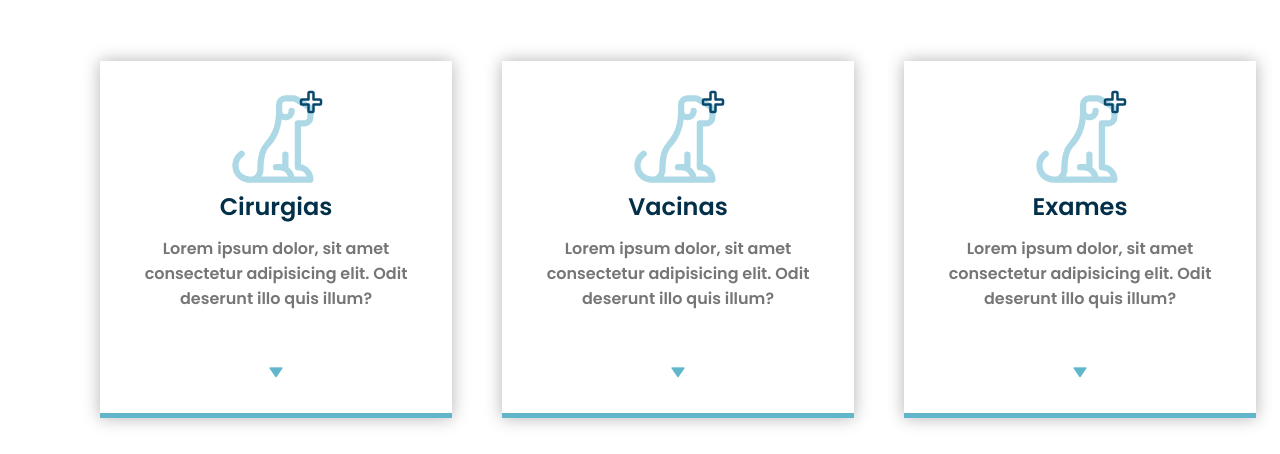
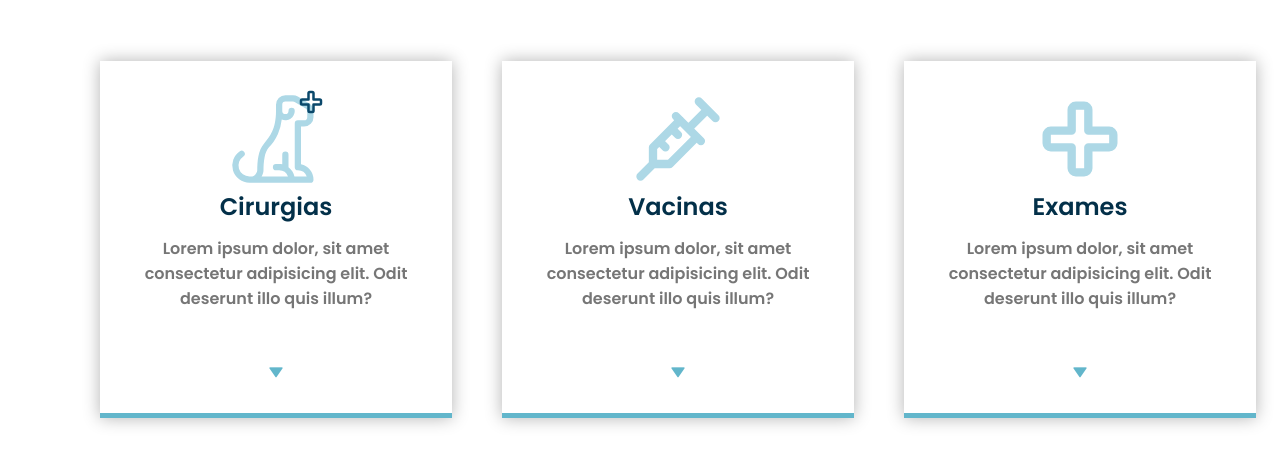
Before and after one commit to julianojnc/ProjClinicaTeste, a React app: page /servicos in a window 1280 px wide. Shown: the part 346-800 px from the top of the page. Built offline with nearby package versions, Linux system fonts and the light colour scheme.

Commit message:
Icons Pagina Servicos, criado três novos componentes, concertado o alerta no footer

```diff
--- a/src/componentes/Card/Card.css
+++ b/src/componentes/Card/Card.css
@@ -34,22 +34,6 @@
     transition: all 0.5s ease;
   }
 
-  .infocardsicon {
-    display: flex;
-    flex-direction: column;
-    justify-items: center;
-    position: relative;
-    width: 100px;
-    height: 100px;
-    margin: auto;
-  }
-
-  #plus {
-    position: absolute;
-    top: -60px;
-    left: 70px;
-  }
-
   /* Title Card */
   .infocardstitle {
     font-size: 24px;
@@ -82,8 +66,7 @@
     transition: all 0.5s ease;
   }
 
-  #btn:hover,
-  .infocardsicon:hover {
+  #btn:hover {
     transition: all 0.5s ease;
     transform: scale(1.2);
   }
--- a/src/componentes/Card/index.js
+++ b/src/componentes/Card/index.js
@@ -1,5 +1,4 @@
 import React, { useState } from 'react';
-import CardIcon from 'componentes/CardIcon';
 import CardInfo from 'componentes/CardInfo';
 import SubCard from 'componentes/SubCard';
 import "./Card.css";
@@ -15,24 +14,24 @@ const Card = (props) => {
     setMostrarSubcard(!mostrarSubcard);
   };
 
-    return(
+  return (
     <li>
       <section className="card">
         <section className="cardbox">
           <ul className="infocards">
-                <CardIcon Onclick={toggleSubcard}/>
-                <CardInfo titulo={tituloCard} descricao={descricaoCard}/>
-                <li  onClick={toggleSubcard} className="buttoncard" id="btn" value="cirurgia">
+            {props.cardicon}
+            <CardInfo titulo={tituloCard} descricao={descricaoCard} />
+            <li onClick={toggleSubcard} className="buttoncard" id="btn" value="cirurgia">
               <i
                 id="iconbuttoncard"
-                    className="bx bxs-down-arrow"
-                  ></i>
+                className="bx bxs-down-arrow">
+              </i>
             </li>
           </ul>
         </section>
 
         {mostrarSubcard && (
-            <SubCard itens={itensSubCard}/>
+          <SubCard itens={itensSubCard} />
         )}
       </section>
     </li>
--- a/src/componentes/CardIcon/index.js
+++ /dev/null
@@ -1,41 +0,0 @@
-const CardIcon = (props) => {
-    return (
-
-            <li className="infocardsicon">
-                <i id="dog" onClick={props.Onclick} className="icon">
-                    <svg
-                        xmlns="http://www.w3.org/2000/svg"
-                        width="100"
-                        height="100"
-                        viewBox="0 0 16 16"
-                    >
-                        <path
-                            fill="lightblue"
-                            d="M9.5 2a.5.5 0 0 0-.5.5v1a.5.5 0 0 0 1 0a.5.5 0 0 1 1 0a1.5 1.5 0 0 1-2.08 1.384a8.055 8.055 0 0 1-.609 2.297C7.9 8.12 7.36 8.79 6.873 9.333c-.348.389-.573.947-.706 1.611C6.034 11.604 6 12.325 6 13c0 .303-.11.669-.31 1h4.225A1.505 1.505 0 0 0 8.5 13H8a.5.5 0 0 1 0-1h.5c.171 0 .338.017.5.05V10.5a.5.5 0 0 1 1 0v2c.48.36.826.89.95 1.5h1.965a1.5 1.5 0 0 0-1.415-1a.5.5 0 0 1-.5-.5v-7a.5.5 0 0 1 .5-.5h1a.5.5 0 0 0 .5-.5v-.934a.5.5 0 0 0-.243-.429L10.98 2.071A.5.5 0 0 0 10.723 2H9.5ZM4 14c.314 0 .556-.152.735-.375c.19-.239.265-.507.265-.625c0-.7.035-1.497.186-2.253c.151-.75.427-1.505.941-2.08c.457-.51.918-1.09 1.27-1.889C7.746 5.981 8 4.938 8 3.5v-1A1.5 1.5 0 0 1 9.5 1h1.223a1.5 1.5 0 0 1 .772.214l1.777 1.066A1.5 1.5 0 0 1 14 3.566V4.5A1.5 1.5 0 0 1 12.5 6H12v6.05a2.5 2.5 0 0 1 2 2.45a.5.5 0 0 1-.5.5H3.75a2.75 2.75 0 0 1-1.528-5.037a.5.5 0 1 1 .556.831A1.75 1.75 0 0 0 3.75 14H4Z"
-                        />
-                    </svg>
-                </i>
-                <i id="plus" className="icon">
-                    <svg
-                        xmlns="http://www.w3.org/2000/svg"
-                        width="30"
-                        height="30"
-                        viewBox="0 0 24 24"
-                    >
-                        <g fill="none" fillRule="evenodd">
-                            <path
-                                d="M24 0v24H0V0h24ZM12.594 23.258l-.012.002l-.071.035l-.02.004l-.014-.004l-.071-.036c-.01-.003-.019 0-.024.006l-.004.01l-.017.428l.005.02l.01.013l.104.074l.015.004l.012-.004l.104-.074l.012-.016l.004-.017l-.017-.427c-.002-.01-.009-.017-.016-.018Zm.264-.113l-.014.002l-.184.093l-.01.01l-.003.011l.018.43l.005.012l.008.008l.201.092c.012.004.023 0 .029-.008l.004-.014l-.034-.614c-.003-.012-.01-.02-.02-.022Zm-.715.002a.023.023 0 0 0-.027.006l-.006.014l-.034.614c0 .012.007.02.017.024l.015-.002l.201-.093l.01-.008l.003-.011l.018-.43l-.003-.012l-.01-.01l-.184-.092Z"
-                            />
-                            <path
-                                fill="#0a486b"
-                                d="M9 5a2 2 0 0 1 2-2h2a2 2 0 0 1 2 2v4h4a2 2 0 0 1 2 2v2a2 2 0 0 1-2 2h-4v4a2 2 0 0 1-2 2h-2a2 2 0 0 1-2-2v-4H5a2 2 0 0 1-2-2v-2a2 2 0 0 1 2-2h4V5Zm4 0h-2v5a1 1 0 0 1-1 1H5v2h5a1 1 0 0 1 1 1v5h2v-5a1 1 0 0 1 1-1h5v-2h-5a1 1 0 0 1-1-1V5Z"
-                            />
-                        </g>
-                    </svg>
-                </i>
-            </li>
-
-    )
-}
-
-export default CardIcon;
--- a/src/componentes/Footer/index.js
+++ b/src/componentes/Footer/index.js
@@ -58,9 +58,9 @@ const Footer = () => {
                     className="map"
                     src={urlIframe}
                     style={{ border: "0" }}
-                    allowfullscreen=""
+                    allowFullScreen=""
                     loading="lazy"
-                    referrerpolicy="no-referrer-when-downgrade">
+                    referrerPolicy="no-referrer-when-downgrade">
                 </iframe>
 
             </section>
--- a/src/componentes/Headear/Header.css
+++ b/src/componentes/Headear/Header.css
@@ -1,8 +1,3 @@
-* {
-  margin: 0;
-  padding: 0;
-}
-
 /* NavBar */
 header {
   position: fixed;
--- /dev/null
+++ b/src/componentes/IconCirurgia/IconCirurgia.css
@@ -0,0 +1,20 @@
+.infocardsicon {
+    display: flex;
+    flex-direction: column;
+    justify-items: center;
+    position: relative;
+    width: 100px;
+    height: 100px;
+    margin: auto;
+  }
+
+  #plus {
+    position: absolute;
+    top: -60px;
+    left: 70px;
+  }
+
+  .infocardsicon:hover {
+    transition: all 0.5s ease;
+    transform: scale(1.2);
+  }
--- /dev/null
+++ b/src/componentes/IconCirurgia/index.js
@@ -0,0 +1,43 @@
+import './IconCirurgia.css'
+
+const IconCirurgia = () => {
+    return (
+
+            <li className="infocardsicon">
+                <i id="dog" className="icon">
+                    <svg
+                        xmlns="http://www.w3.org/2000/svg"
+                        width="100"
+                        height="100"
+                        viewBox="0 0 16 16"
+                    >
+                        <path
+                            fill="lightblue"
+                            d="M9.5 2a.5.5 0 0 0-.5.5v1a.5.5 0 0 0 1 0a.5.5 0 0 1 1 0a1.5 1.5 0 0 1-2.08 1.384a8.055 8.055 0 0 1-.609 2.297C7.9 8.12 7.36 8.79 6.873 9.333c-.348.389-.573.947-.706 1.611C6.034 11.604 6 12.325 6 13c0 .303-.11.669-.31 1h4.225A1.505 1.505 0 0 0 8.5 13H8a.5.5 0 0 1 0-1h.5c.171 0 .338.017.5.05V10.5a.5.5 0 0 1 1 0v2c.48.36.826.89.95 1.5h1.965a1.5 1.5 0 0 0-1.415-1a.5.5 0 0 1-.5-.5v-7a.5.5 0 0 1 .5-.5h1a.5.5 0 0 0 .5-.5v-.934a.5.5 0 0 0-.243-.429L10.98 2.071A.5.5 0 0 0 10.723 2H9.5ZM4 14c.314 0 .556-.152.735-.375c.19-.239.265-.507.265-.625c0-.7.035-1.497.186-2.253c.151-.75.427-1.505.941-2.08c.457-.51.918-1.09 1.27-1.889C7.746 5.981 8 4.938 8 3.5v-1A1.5 1.5 0 0 1 9.5 1h1.223a1.5 1.5 0 0 1 .772.214l1.777 1.066A1.5 1.5 0 0 1 14 3.566V4.5A1.5 1.5 0 0 1 12.5 6H12v6.05a2.5 2.5 0 0 1 2 2.45a.5.5 0 0 1-.5.5H3.75a2.75 2.75 0 0 1-1.528-5.037a.5.5 0 1 1 .556.831A1.75 1.75 0 0 0 3.75 14H4Z"
+                        />
+                    </svg>
+                </i>
+                <i id="plus" className="icon">
+                    <svg
+                        xmlns="http://www.w3.org/2000/svg"
+                        width="30"
+                        height="30"
+                        viewBox="0 0 24 24"
+                    >
+                        <g fill="none" fillRule="evenodd">
+                            <path
+                                d="M24 0v24H0V0h24ZM12.594 23.258l-.012.002l-.071.035l-.02.004l-.014-.004l-.071-.036c-.01-.003-.019 0-.024.006l-.004.01l-.017.428l.005.02l.01.013l.104.074l.015.004l.012-.004l.104-.074l.012-.016l.004-.017l-.017-.427c-.002-.01-.009-.017-.016-.018Zm.264-.113l-.014.002l-.184.093l-.01.01l-.003.011l.018.43l.005.012l.008.008l.201.092c.012.004.023 0 .029-.008l.004-.014l-.034-.614c-.003-.012-.01-.02-.02-.022Zm-.715.002a.023.023 0 0 0-.027.006l-.006.014l-.034.614c0 .012.007.02.017.024l.015-.002l.201-.093l.01-.008l.003-.011l.018-.43l-.003-.012l-.01-.01l-.184-.092Z"
+                            />
+                            <path
+                                fill="#0a486b"
+                                d="M9 5a2 2 0 0 1 2-2h2a2 2 0 0 1 2 2v4h4a2 2 0 0 1 2 2v2a2 2 0 0 1-2 2h-4v4a2 2 0 0 1-2 2h-2a2 2 0 0 1-2-2v-4H5a2 2 0 0 1-2-2v-2a2 2 0 0 1 2-2h4V5Zm4 0h-2v5a1 1 0 0 1-1 1H5v2h5a1 1 0 0 1 1 1v5h2v-5a1 1 0 0 1 1-1h5v-2h-5a1 1 0 0 1-1-1V5Z"
+                            />
+                        </g>
+                    </svg>
+                </i>
+            </li>
+
+    )
+}
+
+export default IconCirurgia;
--- /dev/null
+++ b/src/componentes/IconExames/IconExames.css
@@ -0,0 +1,4 @@
+.infocardsicon:hover {
+    transition: all 0.5s ease;
+    transform: scale(1.2);
+}
--- /dev/null
+++ b/src/componentes/IconExames/index.js
@@ -0,0 +1,22 @@
+import './IconExames.css'
+
+const IconExames = () => {
+    return (
+        <li className="infocardsicon">
+            <i className="icon">
+
+                <svg xmlns="http://www.w3.org/2000/svg" width="100" height="100" viewBox="0 0 24 24">
+                    <g fill="none" fillRule="evenodd">
+                        <path
+                            d="M24 0v24H0V0h24ZM12.594 23.258l-.012.002l-.071.035l-.02.004l-.014-.004l-.071-.036c-.01-.003-.019 0-.024.006l-.004.01l-.017.428l.005.02l.01.013l.104.074l.015.004l.012-.004l.104-.074l.012-.016l.004-.017l-.017-.427c-.002-.01-.009-.017-.016-.018Zm.264-.113l-.014.002l-.184.093l-.01.01l-.003.011l.018.43l.005.012l.008.008l.201.092c.012.004.023 0 .029-.008l.004-.014l-.034-.614c-.003-.012-.01-.02-.02-.022Zm-.715.002a.023.023 0 0 0-.027.006l-.006.014l-.034.614c0 .012.007.02.017.024l.015-.002l.201-.093l.01-.008l.003-.011l.018-.43l-.003-.012l-.01-.01l-.184-.092Z" />
+                        <path fill="lightblue"
+                            d="M9 5a2 2 0 0 1 2-2h2a2 2 0 0 1 2 2v4h4a2 2 0 0 1 2 2v2a2 2 0 0 1-2 2h-4v4a2 2 0 0 1-2 2h-2a2 2 0 0 1-2-2v-4H5a2 2 0 0 1-2-2v-2a2 2 0 0 1 2-2h4V5Zm4 0h-2v5a1 1 0 0 1-1 1H5v2h5a1 1 0 0 1 1 1v5h2v-5a1 1 0 0 1 1-1h5v-2h-5a1 1 0 0 1-1-1V5Z" />
+                    </g>
+                </svg>
+
+            </i>
+        </li>
+    )
+}
+
+export default IconExames
--- /dev/null
+++ b/src/componentes/IconVacina/IconVacina.css
@@ -0,0 +1,4 @@
+.infocardsicon:hover {
+    transition: all 0.5s ease;
+    transform: scale(1.2);
+}
--- /dev/null
+++ b/src/componentes/IconVacina/index.js
@@ -0,0 +1,14 @@
+import './IconVacina.css'
+
+const IconVacina = () => {
+    return (
+        <li className='infocardsicon'>
+            <i className="icon">
+                <svg xmlns="http://www.w3.org/2000/svg" width="100" height="100" viewBox="0 0 24 24"><path fill="none" stroke="lightblue" strokeLinecap="round" strokeLinejoin="round" strokeWidth="2" d="m17 3l4 4m-2-2l-4.5 4.5m-3-3l6 6m-1-1L10 18H6v-4l6.5-6.5m-5 5L9 14m1.5-4.5L12 11M3 21l3-3" /></svg>
+            </i>
+        </li>
+
+    )
+}
+
+export default IconVacina
--- a/src/paginas/Servicos/index.js
+++ b/src/paginas/Servicos/index.js
@@ -1,5 +1,7 @@
 import Card from "componentes/Card";
-import CardIcon from "componentes/CardIcon";
+import CardIcon from "componentes/IconCirurgia";
+import IconExames from "componentes/IconExames";
+import IconVacina from "componentes/IconVacina";
 import "./Servicos.css";
 
 const PageServicos = () => {
@@ -40,9 +42,9 @@ const PageServicos = () => {
             <ul className="sevicescards">
                 <Card cardicon={<CardIcon />} itens={subCirurgias} titulo="Cirurgias" descricao="Lorem ipsum dolor, sit amet consectetur adipisicing elit.
                     Odit deserunt illo quis illum?"/>
-                <Card itens={subVacinas} titulo="Vacinas" descricao="Lorem ipsum dolor, sit amet consectetur adipisicing elit.
+                <Card cardicon={<IconVacina />} itens={subVacinas} titulo="Vacinas" descricao="Lorem ipsum dolor, sit amet consectetur adipisicing elit.
                     Odit deserunt illo quis illum?"/>
-                <Card itens={subExames} titulo="Exames" descricao="Lorem ipsum dolor, sit amet consectetur adipisicing elit.
+                <Card cardicon={<IconExames />} itens={subExames} titulo="Exames" descricao="Lorem ipsum dolor, sit amet consectetur adipisicing elit.
                     Odit deserunt illo quis illum?"/>
             </ul>
         </section>
```
Lines whose indentation alone changed are shown as unchanged.
